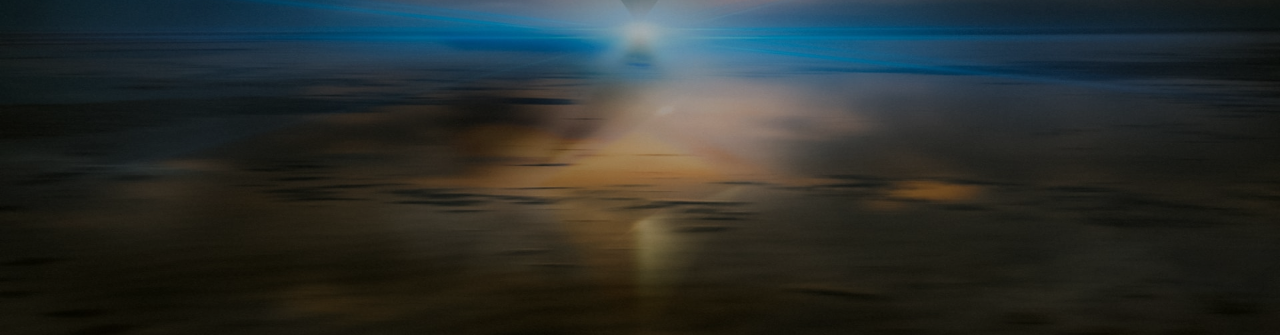
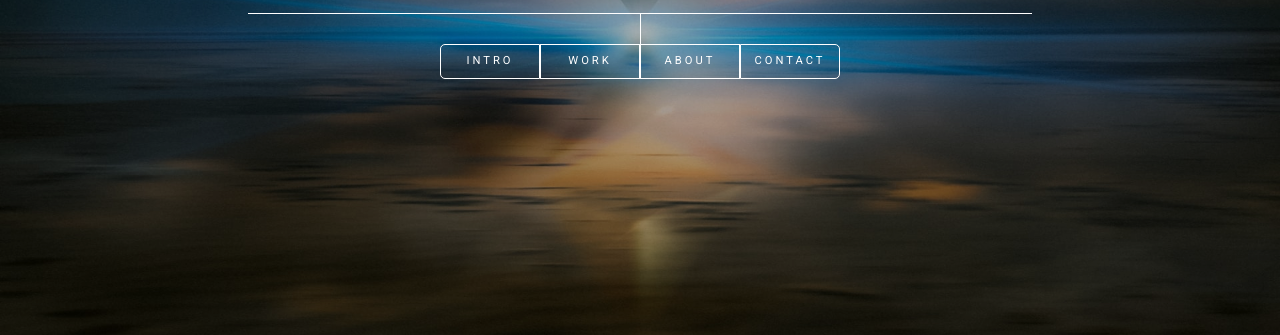
Before and after one commit to OdetaDz/Git-ir-GitHub-atsiskaitymas, a plain HTML site: page index.html in a window 1280 px wide. Shown: the part 465-800 px from the top of the page. Drawn offline with nearby package versions, Linux system fonts and the light colour scheme.

Commit message:
atvaizdavimo stilistikos koregavimas index ir css failuose

```diff
--- a/index.html
+++ b/index.html
@@ -11,7 +11,7 @@
     <header></header>
     <main>
         <section id="modalui"></section>
-        <section id="puslapis">
+        <section id="puslapis" class="puslapis">
             <div class="deimantas">
                 <img src="./resources/gem-regular.svg">
             </div>
--- a/main.css
+++ b/main.css
@@ -10,10 +10,17 @@ body{
     font-family: 'Roboto', sans-serif;
     letter-spacing: 3px;
 }
+.puslapis{
+    height: 100vh;
+    display: flex;
+    flex-direction: column;
+    justify-content: center;
+    align-items: center;
+}
 .deimantas{
     display: flex;
     justify-content: center;
-    padding-top: 120px;
+    /* padding-top: 120px; */
 }
 .deimantas > img{
     width: 25px;
@@ -63,7 +70,7 @@ body{
 .mygtukai{
     display:flex;
     flex-direction: column;
-    margin: auto 5px;
+    width: 95%;
 }
 .mygtukai > button{
     background-color: transparent;
```
Lines whose indentation alone changed are shown as unchanged.
